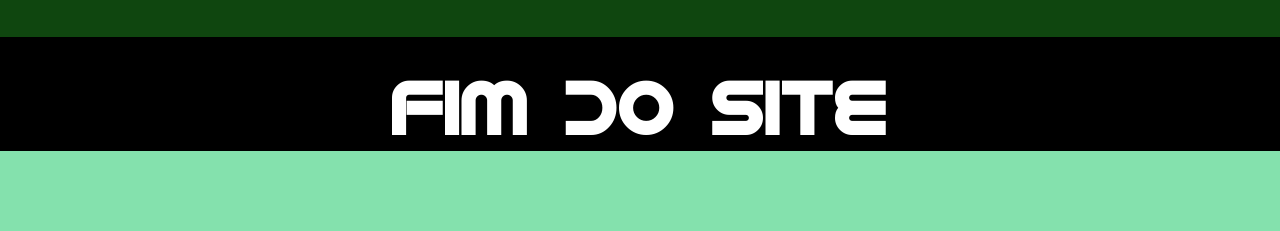
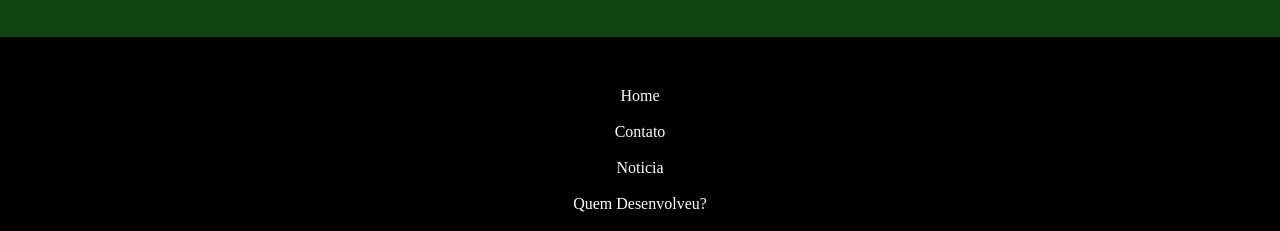
Before and after one commit to JoaoArt2311/_desafio_, a plain HTML site: page quemDesenvolveu.html in a window 1280 px wide. Shown: the part 878-1109 px from the top of the page. Before the commit the page ends 1029 px from the top, so only its background shows below. Drawn offline with Linux system fonts and the light colour scheme; a web font is replaced by a local one.

Commit message:
Atualização
Atualização do footer

```diff
--- a/quemDesenvolveu.html
+++ b/quemDesenvolveu.html
@@ -4,6 +4,7 @@
     <meta charset="UTF-8">
     <meta name="viewport" content="width=device-width, initial-scale=1.0">
     <link rel="stylesheet" href="style_Quem_Desenvolveu.css">
+    <link rel="shortcut icon" href="pacote-projeto-d010/imagens/favicon.ico" type="image/x-icon">
     <title>Fale Conosco</title>
 </head>
 <body>
@@ -39,7 +40,16 @@
         </main>
     </div>
         <footer>
-            <h1>FIM DO SITE</h1>
+            <ul style="text-align: center;">
+                <li><a href="home.html">Home</a></li>
+                <br>
+                <li><a href="faleConosco.html">Contato</a></li>
+                <br>
+                <li><a href="index.html">Noticia</a></li>
+                <br>
+                <li><a href="quemDesenvolveu.html">Quem Desenvolveu?</a></li>
+                <br>
+            </ul>
         </footer>
 </body>
 </html>
--- a/style_Quem_Desenvolveu.css
+++ b/style_Quem_Desenvolveu.css
@@ -40,6 +40,7 @@ nav{
 
 footer{
     background-color: black;
+    padding-top: 50px;
 }
 
 img#android{
```
Also changed, not shown: pacote-projeto-d010/imagens/android_sem_oculos.png (added).
